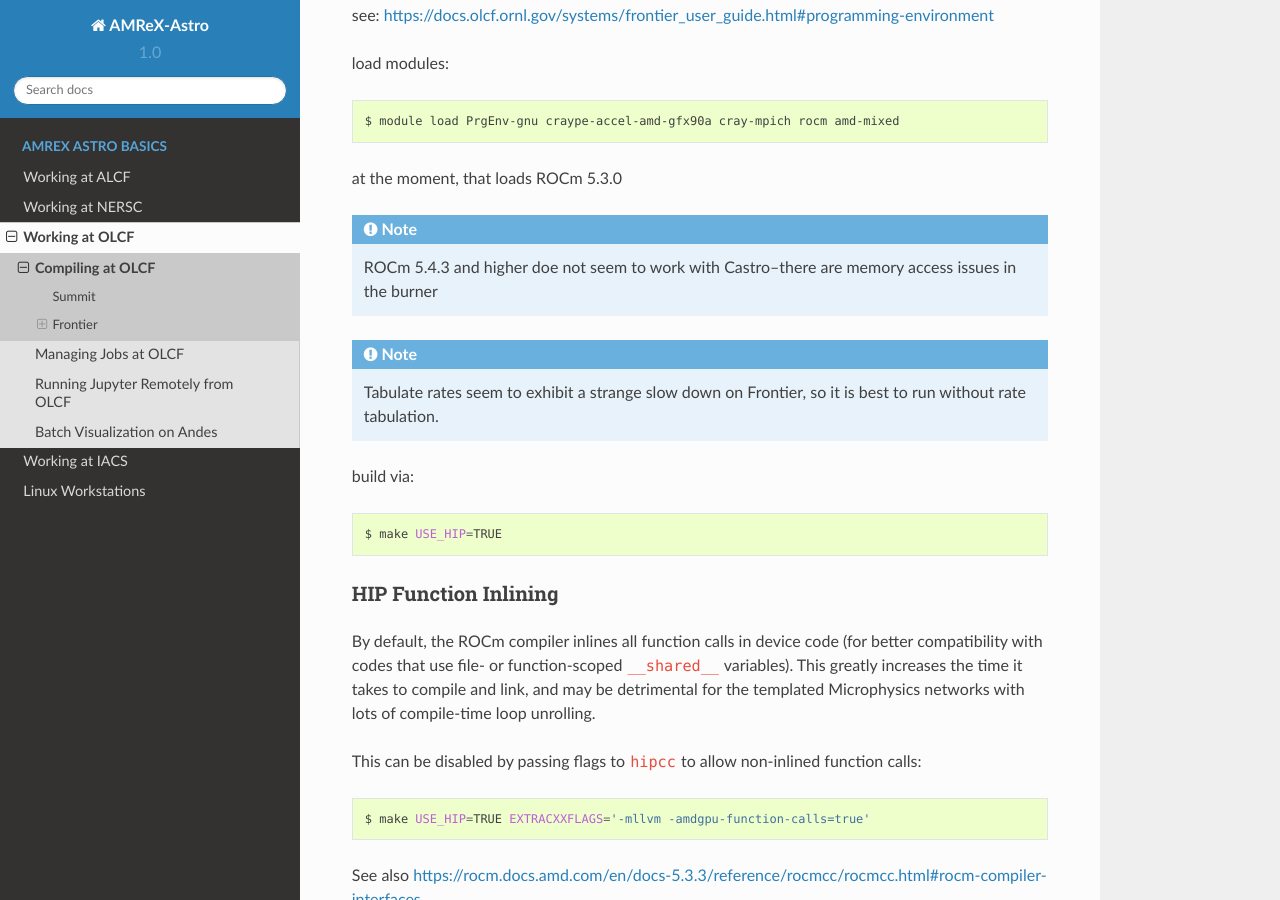
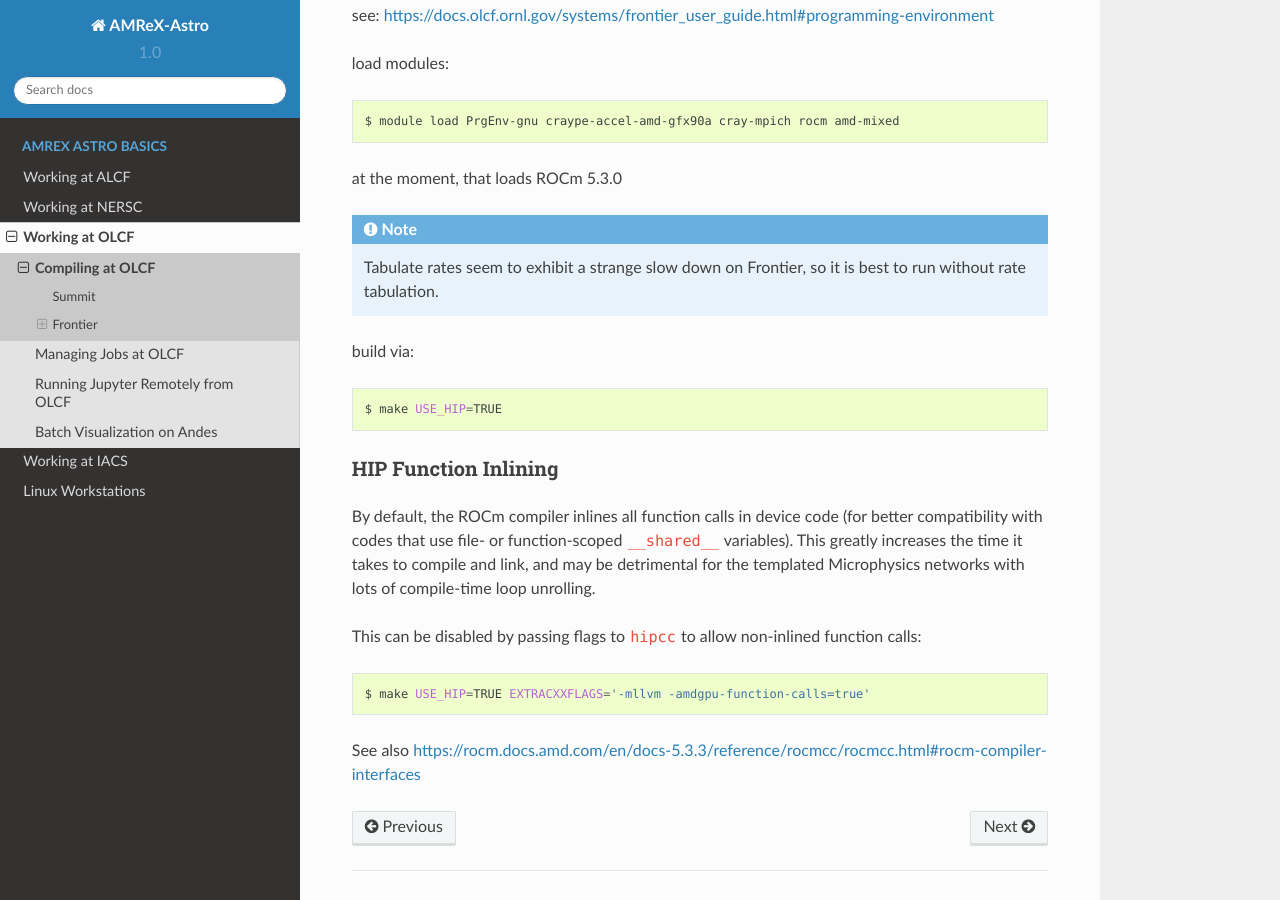
Before and after one commit to AMReX-Astro/workflow, a Sphinx documentation site: the page built from sphinx_docs/source/olcf-compilers.rst, in a window 1280 px wide and 900 px high, scrolled down 1318 px. Built offline with Sphinx 7.4.7 and the Read the Docs theme 2.0.0, drawn with Linux system fonts in a browser that asks for light colours.

Commit message:
remove warning about ROCm 5.4.3

```diff
--- a/sphinx_docs/source/olcf-compilers.rst
+++ b/sphinx_docs/source/olcf-compilers.rst
@@ -72,11 +72,6 @@ at the moment, that loads ROCm 5.3.0
 
 .. note::
 
-   ROCm 5.4.3 and higher doe not seem to work with Castro--there are memory access issues
-   in the burner
-
-.. note::
-
    Tabulate rates seem to exhibit a strange slow down on Frontier, so it is best
    to run without rate tabulation.
 
```
